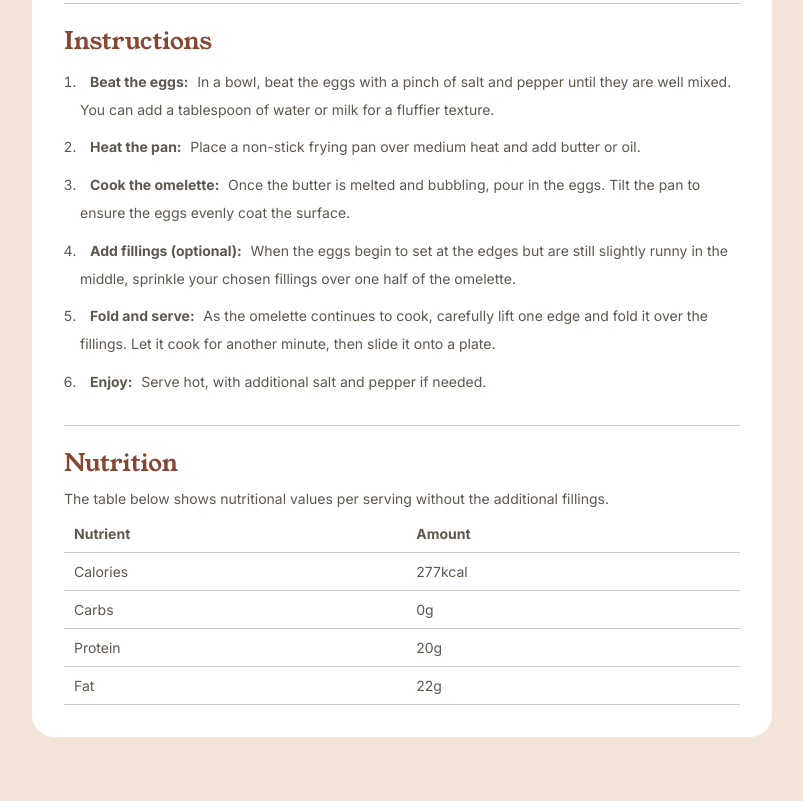
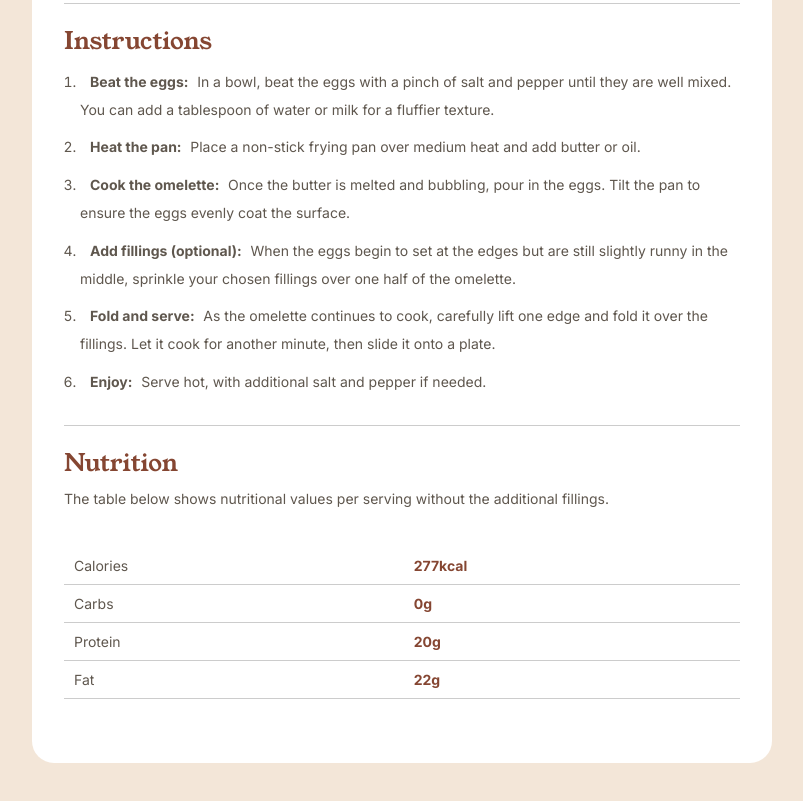
Before and after one commit to uptowngirl757/recipe_page-frontend-mentor-, a plain HTML site: page index.html in a window 1280 px wide. Shown: the part 987-1788 px from the top of the page, without its empty margins (238-1041 px from the left). Drawn offline with Linux system fonts and the light colour scheme.

Commit message:
Update index.html

```diff
--- a/index.html
+++ b/index.html
@@ -111,28 +111,27 @@
             additional fillings.
           </p>
 
-          <table class="recipe__nutrition-table">
-            <tr class="recipe__nutrition-row">
-              <th class="recipe__nutrition-header">Nutrient</th>
-              <th class="recipe__nutrition-header">Amount</th>
-            </tr>
+         <div class="table-con">
+            <table class="recipe__nutrition-table">
+
             <tr class="recipe__nutrition-row">
               <td class="recipe__nutrition-data">Calories</td>
-              <td class="recipe__nutrition-data">277kcal</td>
+              <td class="recipe__nutrition-data recipe__text--bold">277kcal</td>
             </tr>
             <tr class="recipe__nutrition-row">
               <td class="recipe__nutrition-data">Carbs</td>
-              <td class="recipe__nutrition-data">0g</td>
+              <td class="recipe__nutrition-data recipe__text--bold">0g</td>
             </tr>
             <tr class="recipe__nutrition-row">
               <td class="recipe__nutrition-data">Protein</td>
-              <td class="recipe__nutrition-data">20g</td>
+              <td class="recipe__nutrition-data recipe__text--bold">20g</td>
             </tr>
             <tr class="recipe__nutrition-row">
               <td class="recipe__nutrition-data">Fat</td>
-              <td class="recipe__nutrition-data">22g</td>
+              <td class="recipe__nutrition-data recipe__text--bold">22g</td>
             </tr>
           </table>
+         </div>
         </section>
       </div>
     </main>
```
